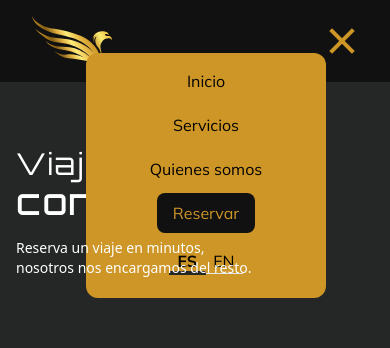
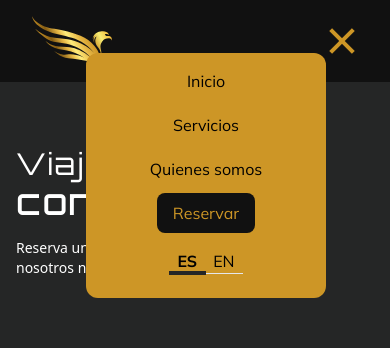
Before and after one commit to FlattWorld/cherza, a React (Vite) app: page / in a window 390 px wide. Both pictures are taken after a click on the button 342 px from the left and 41 px from the top of the page. Shown: the top 348 px of the page. Built offline with nearby package versions, Linux system fonts and the light colour scheme.

Commit message:
fix: fix mobile menu and CTA

```diff
--- a/src/components/CTA.tsx
+++ b/src/components/CTA.tsx
@@ -14,7 +14,10 @@ const CTA = ({ language }: { language: 'EN' | 'ES' }): JSX.Element => (
       alt="button"
       className="absolute w-24 group-hover:w-40 transition-all duration-500 group-hover:animate-spin-slow animate-pulse"
     />
-    <div className="rounded-full w-0 h-0 bg-gradient-to-r from-cherza-gold-strong to-cherza-gold-light group-hover:w-36 group-hover:h-36 absolute transition-all duration-500"></div>
+    <div
+      className="rounded-full w-0 h-0 bg-gradient-to-r from-cherza-gold-strong to-cherza-gold-light
+    group-hover:w-32 group-hover:h-32 absolute transition-all duration-500"
+    ></div>
   </a>
 )
 
--- a/src/components/Header.tsx
+++ b/src/components/Header.tsx
@@ -116,7 +116,7 @@ const MobileMenu = ({
       ></div>
     </button>
     {isOpen && (
-      <div className="flex flex-col items-center gap-4 bg-cherza-gold-strong absolute right-8 w-60 rounded-xl pt-2 pb-6 whitespace-nowrap text-black">
+      <div className="flex flex-col items-center gap-4 bg-cherza-gold-strong absolute right-8 w-60 rounded-xl pt-2 pb-6 whitespace-nowrap text-black z-10">
         <nav className="">
           <ul
             className="flex items-center h-full gap-1 flex-col"
```
